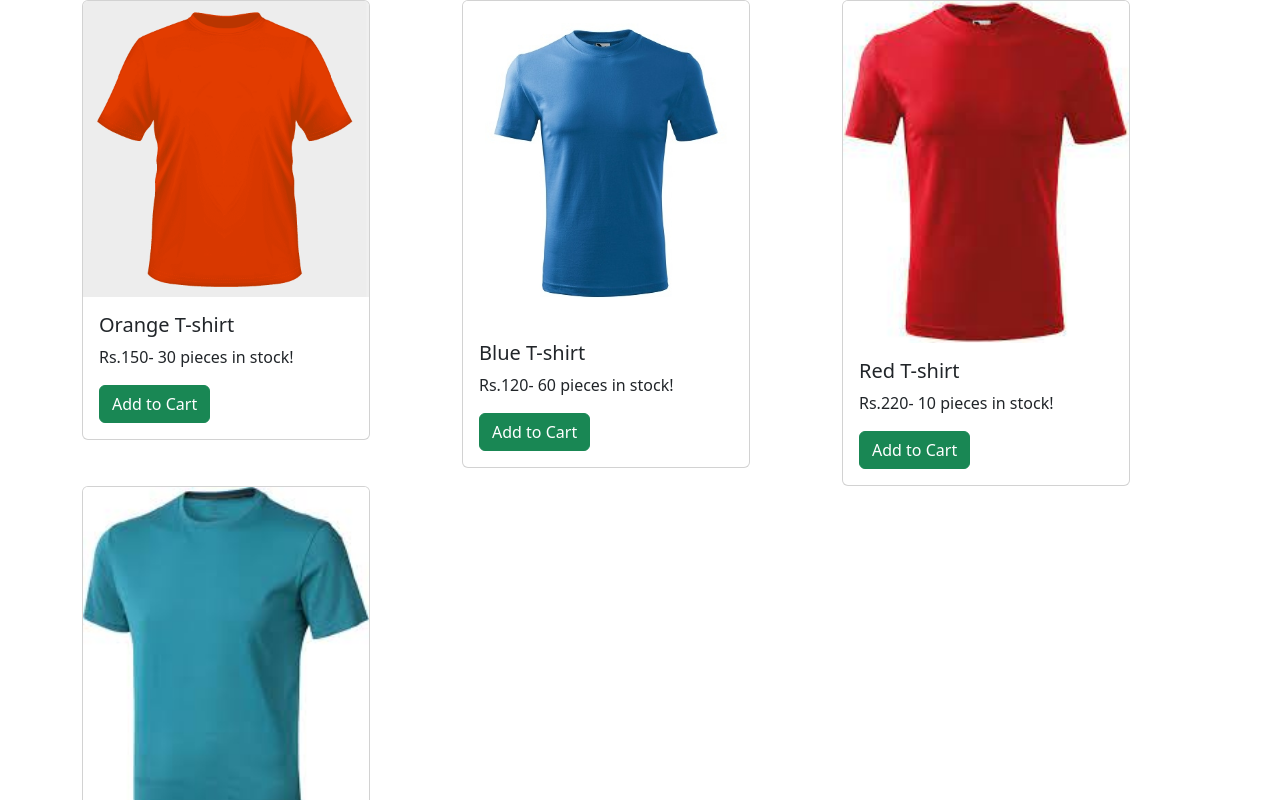
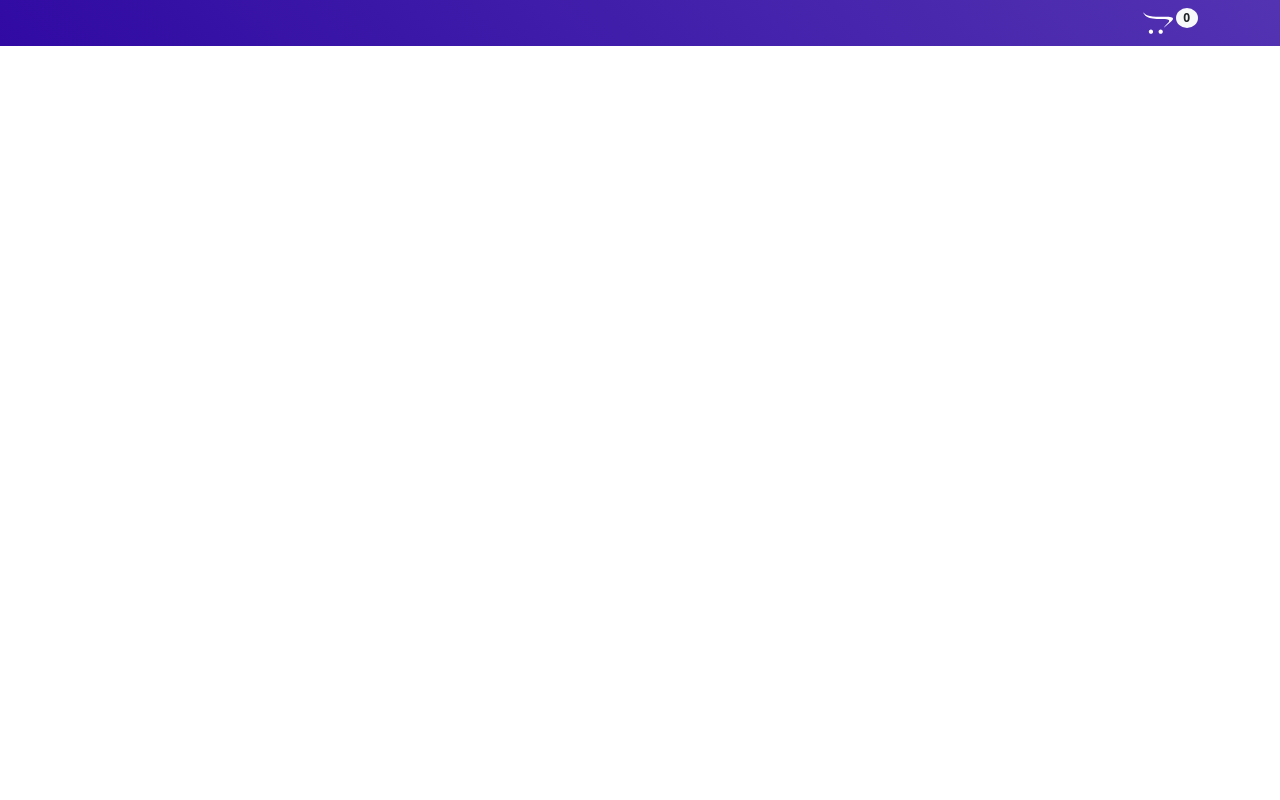
Before and after one commit to KhurramMunir95/EcommerceApp, a React (Vite) app: page / in a window 1280 px wide. Shown: the top 800 px of the page. Built offline with nearby package versions, Linux system fonts and the light colour scheme.

Commit message:
added header component with cart count and icon

```diff
--- a/package.json
+++ b/package.json
@@ -16,6 +16,7 @@
     "react": "^18.2.0",
     "react-bootstrap": "^2.10.2",
     "react-dom": "^18.2.0",
+    "react-icons": "^5.2.1",
     "react-redux": "^9.1.2"
   },
   "devDependencies": {
--- a/src/App.jsx
+++ b/src/App.jsx
@@ -1,13 +1,16 @@
 import CartDetail from "./cart/CartDetail";
 import 'bootstrap/dist/css/bootstrap.min.css';
+import '../src/assets/css/style.css';
 import Products from "./pages/Products";
+import Header from "./components/Header";
 
 function App() {
 
   return (
     <>
+      <Header />
       {/* <CartDetail /> */}
-      <Products />
+      {/* <Products /> */}
     </>
   )
 }
--- /dev/null
+++ b/src/assets/css/style.css
@@ -0,0 +1,15 @@
+/* header */
+.main-header {
+    background: linear-gradient(45deg, #300aa3, #300aa2d4);
+}
+
+.cart-icon {
+    color: #fff;
+    font-size: 30px;
+}
+
+.main-header .cart-count {
+    position: relative;
+    top: -5px;
+    margin-left: 3px;
+}
--- /dev/null
+++ b/src/components/Header.jsx
@@ -0,0 +1,23 @@
+import React from 'react';
+import { Navbar, Container, Badge } from 'react-bootstrap';
+import { FaOpencart } from "react-icons/fa6";
+import { useSelector } from 'react-redux';
+
+const Header = () => {
+    const cartLength = useSelector((store) => store.cart.cartItems.length)
+    console.log(cartLength)
+    return (
+    <Navbar className="main-header">
+        <Container>
+            {/* <Navbar.Brand href="#home">Brand link</Navbar.Brand> */}
+            <div className='ms-auto'><FaOpencart className='cart-icon' />
+                <Badge bg="light" className='rounded-circle cart-count' text="dark">
+                    {cartLength}
+                </Badge>
+            </div>
+        </Container>
+    </Navbar>
+    )
+}
+
+export default Header
--- a/src/pages/Products.jsx
+++ b/src/pages/Products.jsx
@@ -5,7 +5,7 @@ import { Col, Container, Row } from 'react-bootstrap';
 
 const Products = () => {
 
-    const { products } = useSelector((store) => store.products);
+    const { products } = useSelector((state) => state.products);
 
     return (
         <>
```
Also changed, not shown: 1 other file (tests, documents, lock files or other folders).
